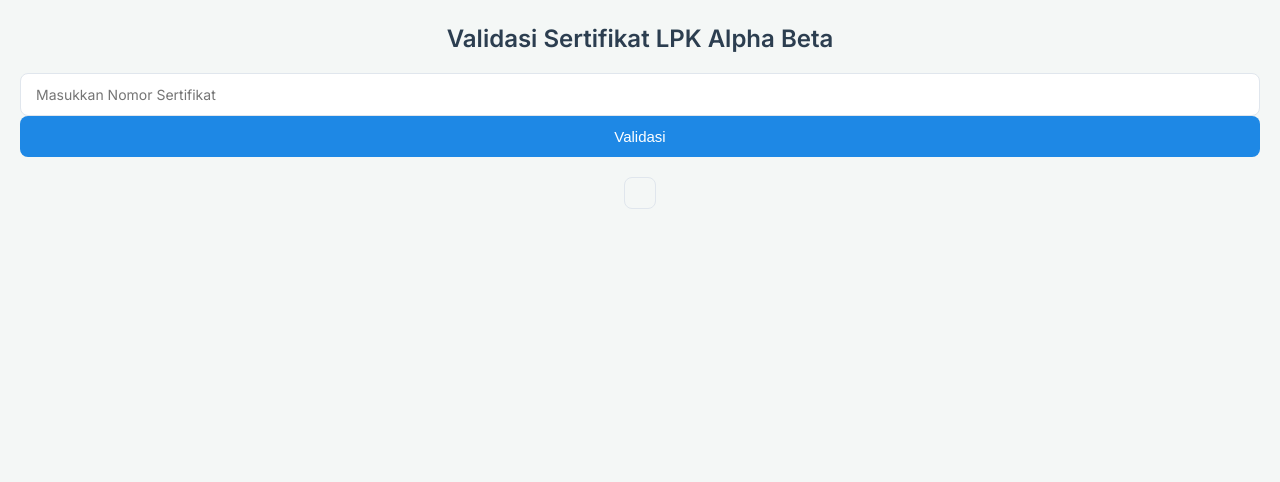
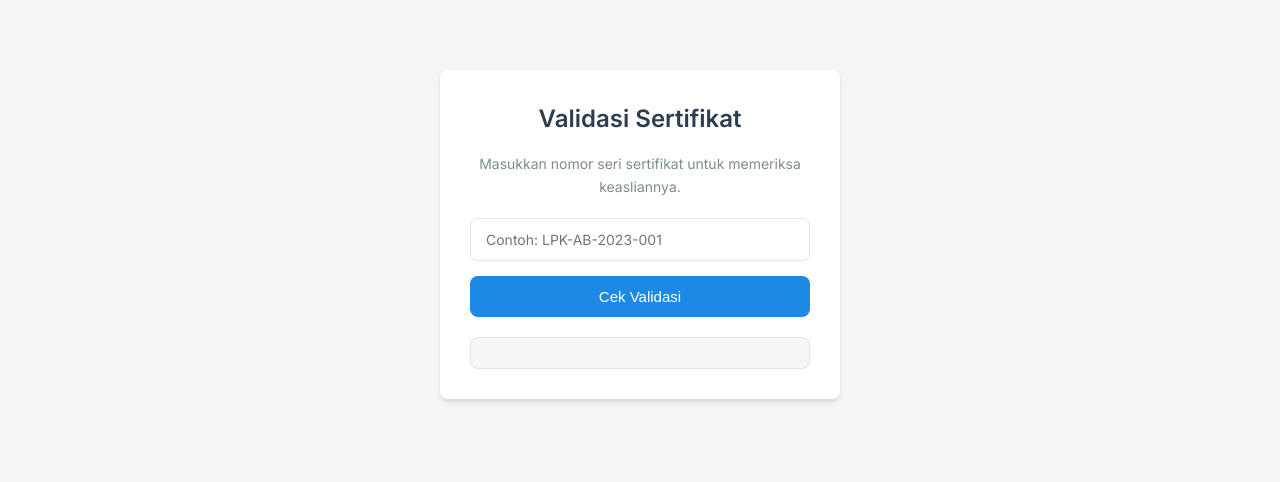
Before and after one commit to guriangmovies/lpk-alpha-beta-lms, a plain HTML site: page certificate.html in a window 1280 px wide. Drawn offline with Linux system fonts and the light colour scheme.

Commit message:
Update certificate.html

```diff
--- a/certificate.html
+++ b/certificate.html
@@ -1,16 +1,28 @@
 <!DOCTYPE html>
-<html>
+<html lang="id">
 <head>
+  <meta charset="UTF-8">
+  <meta name="viewport" content="width=device-width, initial-scale=1.0">
   <title>Validasi Sertifikat</title>
   <link rel="stylesheet" href="style.css">
 </head>
 <body>
 
-<h2>Validasi Sertifikat LPK Alpha Beta</h2>
-<input type="text" id="kode" placeholder="Masukkan Nomor Sertifikat">
-<button onclick="validasi()">Validasi</button>
+<div class="container">
+  <div class="card login-box" style="margin-top: 50px;">
+    <h2>Validasi Sertifikat</h2>
+    <p style="margin-bottom: 20px; font-size: 14px;">Masukkan nomor seri sertifikat untuk memeriksa keasliannya.</p>
 
-<div id="hasil"></div>
+    <div class="form-group">
+      <input type="text" id="kode" placeholder="Contoh: LPK-AB-2023-001">
+    </div>
+    <div class="form-group">
+      <button onclick="validasi()">Cek Validasi</button>
+    </div>
+
+    <div id="hasil"></div>
+  </div>
+</div>
 
 <script src="script.js"></script>
 </body>
```
